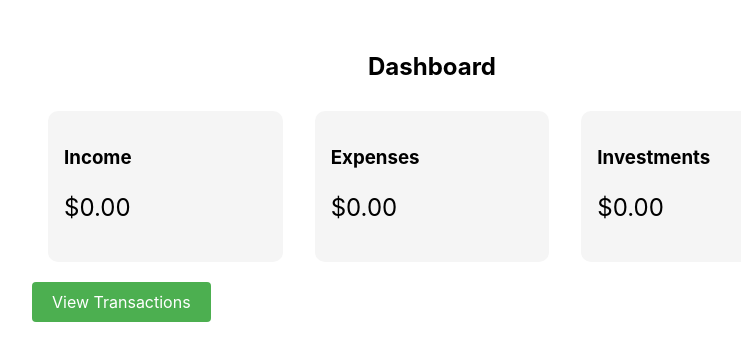
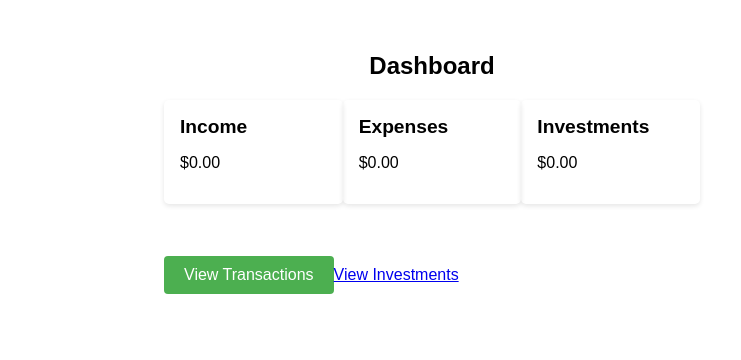
Before and after one commit to SomarGuy/personal-finance-dashboard, a React (Create React App) app: page /dashboard in a window 1280 px wide. Shown: the top 360 px of the page, without its empty margins (208-949 px from the left). Built offline with nearby package versions, Linux system fonts and the light colour scheme; no server answers; the database is empty; sample sign-in values are in the browser's storage.

Commit message:
implement investments

```diff
--- a/package.json
+++ b/package.json
@@ -7,6 +7,7 @@
     "@testing-library/jest-dom": "^5.16.5",
     "@testing-library/react": "^13.4.0",
     "@testing-library/user-event": "^13.5.0",
+    "axios": "^1.4.0",
     "firebase": "^9.21.0",
     "react": "^18.2.0",
     "react-dom": "^18.2.0",
--- a/src/App.js
+++ b/src/App.js
@@ -5,7 +5,7 @@ import SignIn from './components/Authentication/SignIn';
 import SignUp from './components/Authentication/SignUp';
 import Dashboard from './components/Dashboard/Dashboard';
 import Transactions from './components/Transactions/Transactions';
-
+import Investments from './components/Investments/Investments';
 
 const PrivateRoute = ({ component: Component, ...rest }) => (
   <Route
@@ -24,6 +24,7 @@ const App = () => {
         <Route path="/signup" component={SignUp} />
         <PrivateRoute path="/dashboard" component={Dashboard} />
         <PrivateRoute path="/transactions" component={Transactions} />
+        <PrivateRoute path="/investments" component={Investments} />
         <Redirect from="/" to="/dashboard" />
       </Switch>
     </Router>
--- a/src/components/Dashboard/Dashboard.css
+++ b/src/components/Dashboard/Dashboard.css
@@ -1,26 +1,37 @@
 .dashboard {
-  max-width: 800px;
+  width: 100%;
+  max-width: 600px;
   margin: 0 auto;
   padding: 2rem;
+  box-sizing: border-box;
+  font-family: Arial, sans-serif;
 }
 
 .summary {
   display: flex;
   justify-content: space-between;
+  margin-bottom: 2rem;
 }
 
 .summary-item {
-  flex: 1;
-  margin: 0 1rem;
+  width: 30%;
   padding: 1rem;
-  background-color: #f5f5f5;
-  border-radius: 10px;
+  border-radius: 5px;
+  box-shadow: 0 2px 5px rgba(0, 0, 0, 0.1);
 }
 
-h3 {
-  margin-bottom: 1rem;
+.summary-item h3 {
+  margin: 0 0 1rem;
+  font-size: 1.2rem;
+  font-weight: 600;
 }
 
-p {
-  font-size: 1.5rem;
+.view-transactions-link {
+  display: inline-block;
+  padding: 0.5rem 1rem;
+  background-color: #007bff;
+  color: #fff;
+  border-radius: 5px;
+  text-decoration: none;
+  text-align: center;
 }
--- a/src/components/Dashboard/Dashboard.js
+++ b/src/components/Dashboard/Dashboard.js
@@ -5,7 +5,6 @@ import { db } from '../../firebase';
 import './Dashboard.css';
 import { Link } from 'react-router-dom';
 import Transactions from '../Transactions/Transactions';
-
 
 const Dashboard = () => {
   const [data, setData] = useState([]);
@@ -50,6 +49,7 @@ const Dashboard = () => {
         </div>
       </div>
       <Link className="view-transactions-link" to="/transactions">View Transactions</Link>
+      <Link className="view-investments-link" to="/investments">View Investments</Link>
     </div>
   );
 };
--- /dev/null
+++ b/src/components/Investments/Investments.css
@@ -0,0 +1,36 @@
+.investments {
+  width: 80%;
+  margin: 0 auto;
+  font-family: Arial, sans-serif;
+}
+
+h2 {
+  text-align: center;
+  margin-bottom: 20px;
+}
+
+input {
+  display: block;
+  width: 100%;
+  padding: 10px;
+  margin-bottom: 20px;
+  font-size: 16px;
+  border: 1px solid #ccc;
+  border-radius: 4px;
+}
+
+.stock-data {
+  background-color: #f1f1f1;
+  padding: 20px;
+  border-radius: 4px;
+}
+
+.stock-data p {
+  margin: 0 0 10px;
+  font-size: 16px;
+  line-height: 1.5;
+}
+
+.stock-data p:last-child {
+  margin-bottom: 0;
+}
--- /dev/null
+++ b/src/components/Investments/Investments.js
@@ -0,0 +1,53 @@
+import React, { useState, useEffect } from 'react';
+import axios from 'axios';
+import './Investments.css';
+
+const Investments = () => {
+  const [stockData, setStockData] = useState(null);
+  const [symbol, setSymbol] = useState('MSFT'); // Default symbol
+
+  const apiKey = 'YOUR_API_KEY'; // Replace with your Alpha Vantage API key
+
+  useEffect(() => {
+    const fetchStockData = async () => {
+      try {
+        const response = await axios.get(
+          `https://www.alphavantage.co/query?function=GLOBAL_QUOTE&symbol=${symbol}&apikey=${apiKey}`
+        );
+        setStockData(response.data['Global Quote']);
+      } catch (error) {
+        console.error('Error fetching stock data:', error);
+      }
+    };
+
+    fetchStockData();
+  }, [symbol]);
+
+  return (
+    <div className="investments">
+      <h2>Investments</h2>
+      <input
+        type="text"
+        placeholder="Enter stock symbol"
+        value={symbol}
+        onChange={(e) => setSymbol(e.target.value)}
+      />
+      {stockData && (
+        <div className="stock-data">
+          <p>Symbol: {stockData['01. symbol']}</p>
+          <p>Open: ${stockData['02. open']}</p>
+          <p>High: ${stockData['03. high']}</p>
+          <p>Low: ${stockData['04. low']}</p>
+          <p>Price: ${stockData['05. price']}</p>
+          <p>Volume: {stockData['06. volume']}</p>
+          <p>Latest trading day: {stockData['07. latest trading day']}</p>
+          <p>Previous close: ${stockData['08. previous close']}</p>
+          <p>Change: ${stockData['09. change']}</p>
+          <p>Change percent: {stockData['10. change percent']}</p>
+        </div>
+      )}
+    </div>
+  );
+};
+
+export default Investments;
```
Also changed, not shown: src/Investments/Investments.css (deleted), src/Investments/Investments.js (deleted), 1 other file (tests, documents, lock files or other folders).
